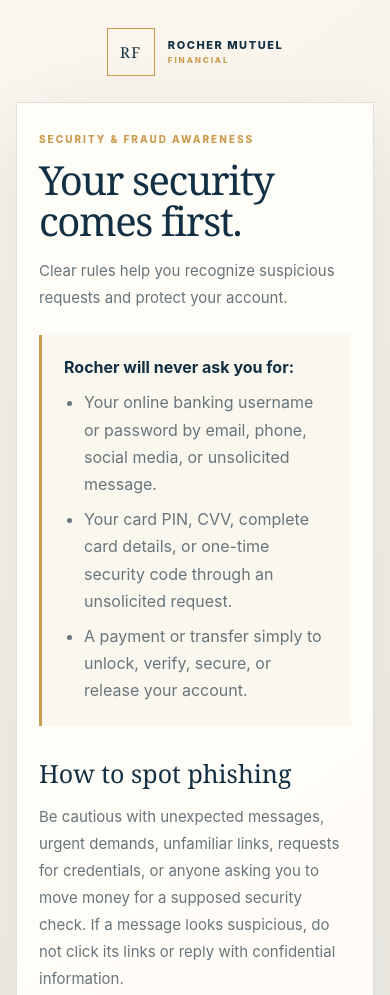
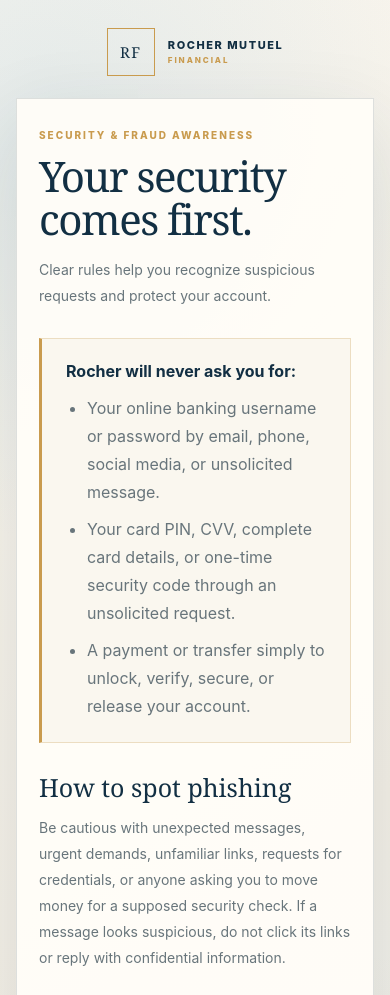
Before and after one commit to Abdulsalam0001/Rocher-Financial, a website: page public/security.html in a window 390 px wide. Shown: the top 995 px of the page. Drawn offline with Linux system fonts and the light colour scheme.

Commit message:
Fix standalone security page styling

```diff
--- a/public/css/app.css
+++ b/public/css/app.css
@@ -75,3 +75,103 @@
 @media(max-width:620px){
  .button,button[type="submit"],input[type="submit"],.action-button{min-height:50px;padding:0 20px}
 }
+
+
+/* Standalone information pages */
+.simple-auth{
+  min-height:100vh;
+  background:
+    radial-gradient(circle at 12% 8%,rgba(145,189,215,.22),transparent 28%),
+    radial-gradient(circle at 88% 88%,rgba(201,155,78,.12),transparent 30%),
+    linear-gradient(145deg,#fbf7ef 0%,#f4efe5 58%,#e9f0f1 100%);
+  color:var(--navy);
+  display:flex;
+  align-items:center;
+  justify-content:center;
+  padding:48px 24px;
+}
+.simple-auth .auth-shell{
+  width:min(820px,100%);
+  min-height:0;
+  display:block;
+}
+.simple-auth .auth-brand{
+  display:flex;
+  width:max-content;
+  margin:0 auto 28px;
+}
+.simple-auth .auth-card{
+  width:100%;
+  max-width:760px;
+  margin:0 auto;
+  background:rgba(255,253,248,.97);
+  border:1px solid var(--line);
+  box-shadow:0 28px 80px rgba(18,47,67,.12);
+  padding:clamp(32px,6vw,62px);
+  text-align:left;
+}
+.simple-auth .auth-card h1{
+  font:400 clamp(40px,6vw,64px)/1.02 "Playfair Display",Georgia,serif;
+  color:var(--navy);
+  letter-spacing:-.035em;
+  margin:0 0 16px;
+}
+.simple-auth .auth-card h2{
+  margin:30px 0 9px;
+  font:500 25px/1.15 "Playfair Display",Georgia,serif;
+  color:var(--navy);
+}
+.simple-auth .auth-card .muted{
+  max-width:680px;
+  font-size:14px;
+  line-height:1.85;
+}
+.simple-auth .eyebrow{margin-bottom:14px}
+.simple-auth .security-rule{
+  margin:30px 0;
+  padding:22px 24px;
+  border:1px solid rgba(201,155,78,.28);
+  border-left:3px solid var(--gold);
+  background:#faf7ef;
+}
+.simple-auth .security-rule strong{color:var(--navy)}
+.simple-auth .security-rule ul{
+  margin:13px 0 0;
+  padding-left:21px;
+  color:var(--muted);
+  line-height:1.75;
+}
+.simple-auth .security-rule li+li{margin-top:9px}
+.simple-auth .notice-actions{
+  display:flex;
+  gap:12px;
+  flex-wrap:wrap;
+  margin-top:32px;
+}
+.simple-auth .notice-actions .button{
+  min-height:52px;
+  display:inline-flex;
+  align-items:center;
+  justify-content:center;
+  text-decoration:none;
+}
+.simple-auth .secondary-button{
+  background:transparent!important;
+  color:var(--navy)!important;
+  border:1px solid var(--line)!important;
+  box-shadow:none!important;
+}
+.simple-auth .auth-note{
+  margin:20px auto 0;
+  text-align:center;
+  color:var(--muted);
+  font-size:11px;
+}
+@media(max-width:620px){
+  .simple-auth{padding:28px 16px}
+  .simple-auth .auth-brand{margin-bottom:22px}
+  .simple-auth .auth-card{padding:30px 22px}
+  .simple-auth .auth-card h1{font-size:42px}
+  .simple-auth .notice-actions{display:grid}
+  .simple-auth .notice-actions .button{width:100%}
+}
```
